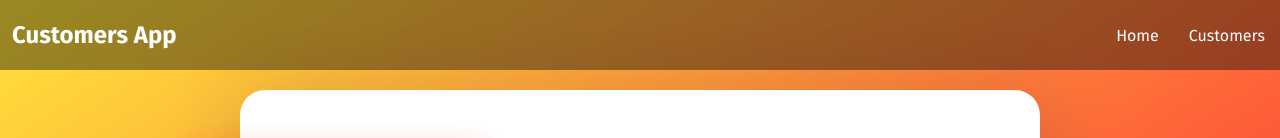
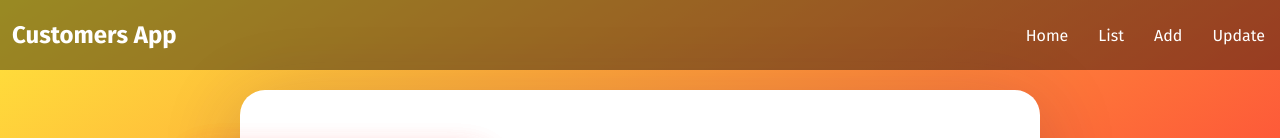
Before and after one commit to dio19/better-client, a React app: page / in a window 1280 px wide. Shown: the top 138 px of the page. Built offline with nearby package versions, Linux system fonts and the light colour scheme; grey boxes are pictures that could not be loaded.

Commit message:
feat: rest of routes were added to navbar

```diff
--- a/src/components/NavBar/index.tsx
+++ b/src/components/NavBar/index.tsx
@@ -23,7 +23,23 @@ const NavBar = () => {
           to="/customers"
           children={
             <li className="navbar__list-item">
-              <div className="navbar__list-item-link">Customers</div>
+              <div className="navbar__list-item-link">List</div>
+            </li>
+          }
+        ></NavLink>
+        <NavLink
+          to="/add-customer"
+          children={
+            <li className="navbar__list-item">
+              <div className="navbar__list-item-link">Add</div>
+            </li>
+          }
+        ></NavLink>
+        <NavLink
+          to="/update-or-delete"
+          children={
+            <li className="navbar__list-item">
+              <div className="navbar__list-item-link">Update</div>
             </li>
           }
         ></NavLink>
```
